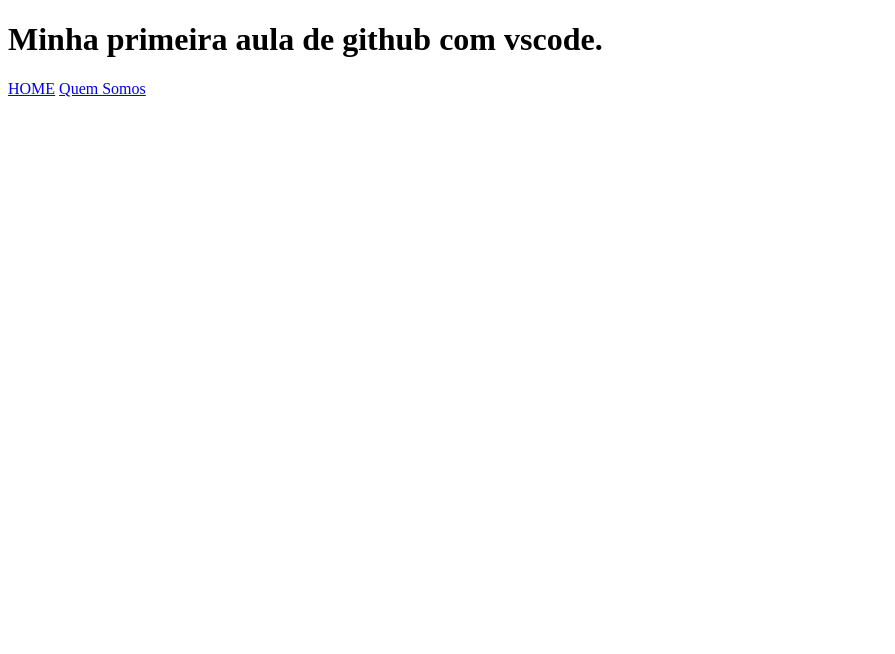
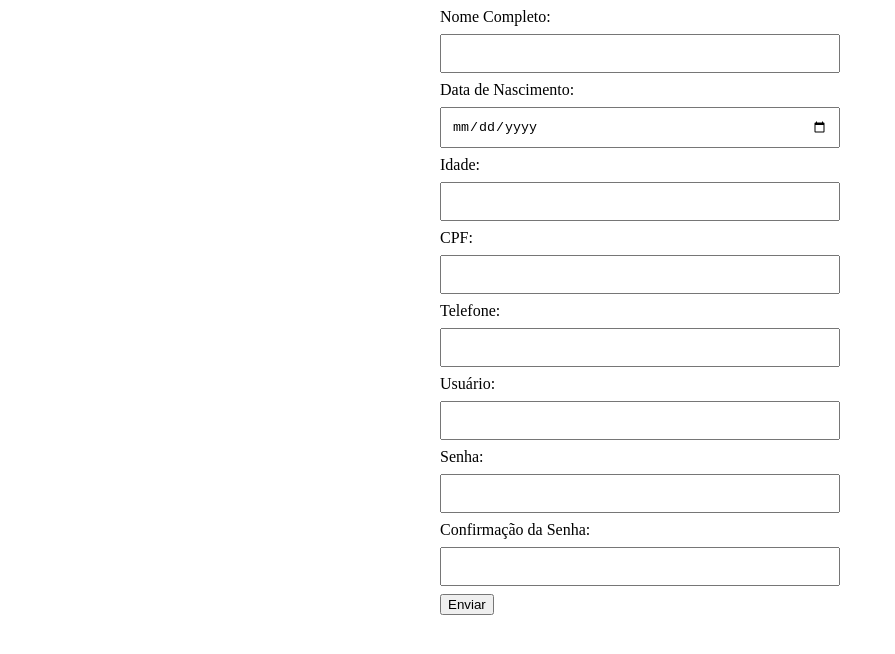
Before and after one commit to j3483/aula1, a plain HTML site: page index.html in a window 1280 px wide. Shown: the whole page, without its empty margins (0-895 px from the left). Drawn offline with Linux system fonts and the light colour scheme.

Commit message:
Update index.html

```diff
--- a/index.html
+++ b/index.html
@@ -1,17 +1,143 @@
+<!--Alcina dantas feijão formulario nilson
+Nome:Davi foina   nº:  05 Turma: 3°i
+Nome:Erick tennor nº:  09
+Nome:Felipe dias  nº:  10
+Nome:Pedro henrique mandaji nº: 18
+Nome: Yan victor  nº:  21        -->
+
+
+
 <!DOCTYPE html>
-<html lang="pt-BR">
+<html lang="pt-br">
 <head>
-    <meta charset="UTF-8">
-    <meta name="viewport" content="width=<device-width>, initial-scale=1.0">
-    <title>Aula 1</title>
+<meta charset="UTF-8">
+<meta name="viewport" content="width=device-width, initial-scale=1.0">
+<title>Formulário de Cadastro</title>
+<style>
+  form {
+    max-width: 400px;
+    margin: 0 auto;
+  }
+  input[type="text"], input[type="date"], input[type="password"], input[type="number"] {
+    width: 100%;
+    padding: 10px;
+    margin: 8px 0;
+    box-sizing: border-box;
+  }
+</style>
+<script>
+  // Formatar Nome com a primeira letra de cada palavra em maiúscula
+  function formatarNome(input) {
+    let palavras = input.value.toLowerCase().split(" ");
+    for (let i = 0; i < palavras.length; i++) {
+      if (palavras[i]) {
+        palavras[i] = palavras[i][0].toUpperCase() + palavras[i].substring(1);
+      }
+    }
+    input.value = palavras.join(" ");
+  }
+
+  // Calcular idade com base na data de nascimento
+  function calcularIdade() {
+    const dataNascimento = new Date(document.getElementById("dataNascimento").value);
+    const hoje = new Date();
+    let idade = hoje.getFullYear() - dataNascimento.getFullYear();
+    const mes = hoje.getMonth() - dataNascimento.getMonth();
+    if (mes < 0 || (mes === 0 && hoje.getDate() < dataNascimento.getDate())) {
+      idade--;
+    }
+    document.getElementById("idade").value = idade;
+  }
+
+  // Validação do CPF
+  function validarCPF(cpf) {
+    cpf = cpf.replace(/\D/g, ''); // Remove qualquer caractere não numérico
+    if (cpf.length !== 11 || /^(\d)\1{10}$/.test(cpf)) return false;
+
+    let soma = 0;
+    for (let i = 0; i < 9; i++) {
+      soma += parseInt(cpf.charAt(i)) * (10 - i);
+    }
+    let resto = 11 - (soma % 11);
+    if (resto === 10 || resto === 11) resto = 0;
+    if (resto !== parseInt(cpf.charAt(9))) return false;
+
+    soma = 0;
+    for (let i = 0; i < 10; i++) {
+      soma += parseInt(cpf.charAt(i)) * (11 - i);
+    }
+    resto = 11 - (soma % 11);
+    if (resto === 10 || resto === 11) resto = 0;
+    return resto === parseInt(cpf.charAt(10));
+  }
+
+  // Máscara para CPF
+  function mascaraCPF(input) {
+    input.value = input.value.replace(/\D/g, "")
+                             .replace(/(\d{3})(\d)/, "$1.$2")
+                             .replace(/(\d{3})(\d)/, "$1.$2")
+                             .replace(/(\d{3})(\d{1,2})$/, "$1-$2");
+  }
+
+  // Máscara para telefone
+  function mascaraTelefone(input) {
+    input.value = input.value.replace(/\D/g, "")
+                             .replace(/(\d{2})(\d)/, "($1) $2")
+                             .replace(/(\d{5})(\d{4})$/, "$1-$2");
+  }
+
+  // Validação da senha
+  function validarSenha() {
+    const senha = document.getElementById("senha").value;
+    const confirmacao = document.getElementById("confirmacaoSenha").value;
+    if (senha !== confirmacao) {
+      alert("As senhas não coincidem.");
+      return false;
+    }
+    return true;
+  }
+
+  // Validação do formulário antes de enviar
+  function validarFormulario(event) {
+    if (!validarCPF(document.getElementById("cpf").value)) {
+      alert("CPF inválido.");
+      event.preventDefault();
+      return;
+    }
+    if (!validarSenha()) {
+      event.preventDefault();
+      return;
+    }
+  }
+</script>
 </head>
 <body>
-        <header class="cabecalho">
-            <h1 class="cabecalho_titulo">Minha primeira aula de github com vscode.</h1>
-            <nav class="cabecalho_menu">
-                <a href="#">HOME</a>
-                <a href="#">Quem Somos</a>
-            </nav>
-        </header>
+  <form onsubmit="validarFormulario(event)">
+    <label for="nomeCompleto">Nome Completo:</label>
+    <input type="text" id="nomeCompleto" name="nomeCompleto" required onblur="formatarNome(this)">
+
+    <label for="dataNascimento">Data de Nascimento:</label>
+    <input type="date" id="dataNascimento" name="dataNascimento" required onchange="calcularIdade()">
+
+    <label for="idade">Idade:</label>
+    <input type="number" id="idade" name="idade" readonly>
+
+    <label for="cpf">CPF:</label>
+    <input type="text" id="cpf" name="cpf" required oninput="mascaraCPF(this)">
+
+    <label for="telefone">Telefone:</label>
+    <input type="text" id="telefone" name="telefone" required oninput="mascaraTelefone(this)">
+
+    <label for="usuario">Usuário:</label>
+    <input type="text" id="usuario" name="usuario" required>
+
+    <label for="senha">Senha:</label>
+    <input type="password" id="senha" name="senha" required>
+
+    <label for="confirmacaoSenha">Confirmação da Senha:</label>
+    <input type="password" id="confirmacaoSenha" name="confirmacaoSenha" required>
+
+    <button type="submit">Enviar</button>
+  </form>
 </body>
 </html>
```
